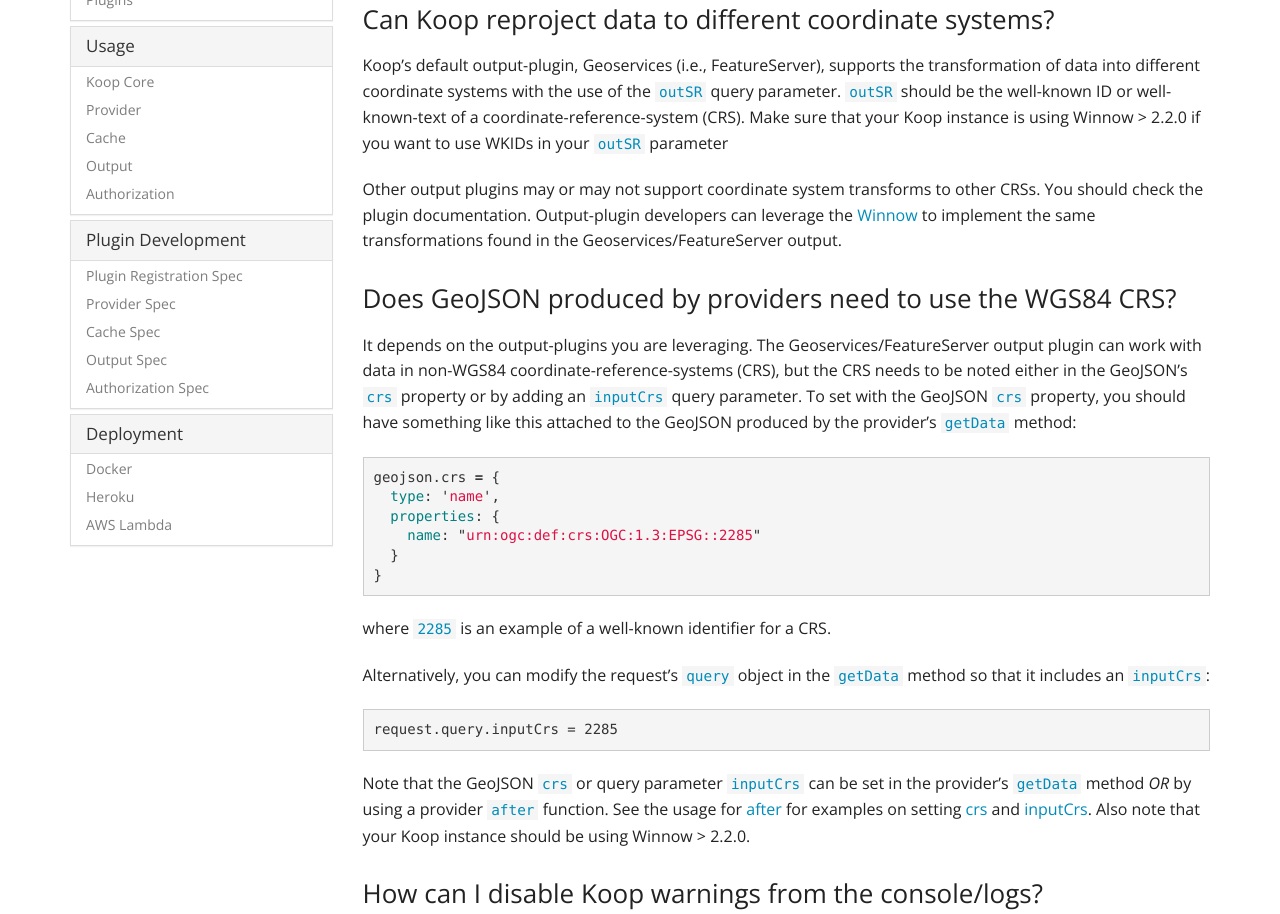
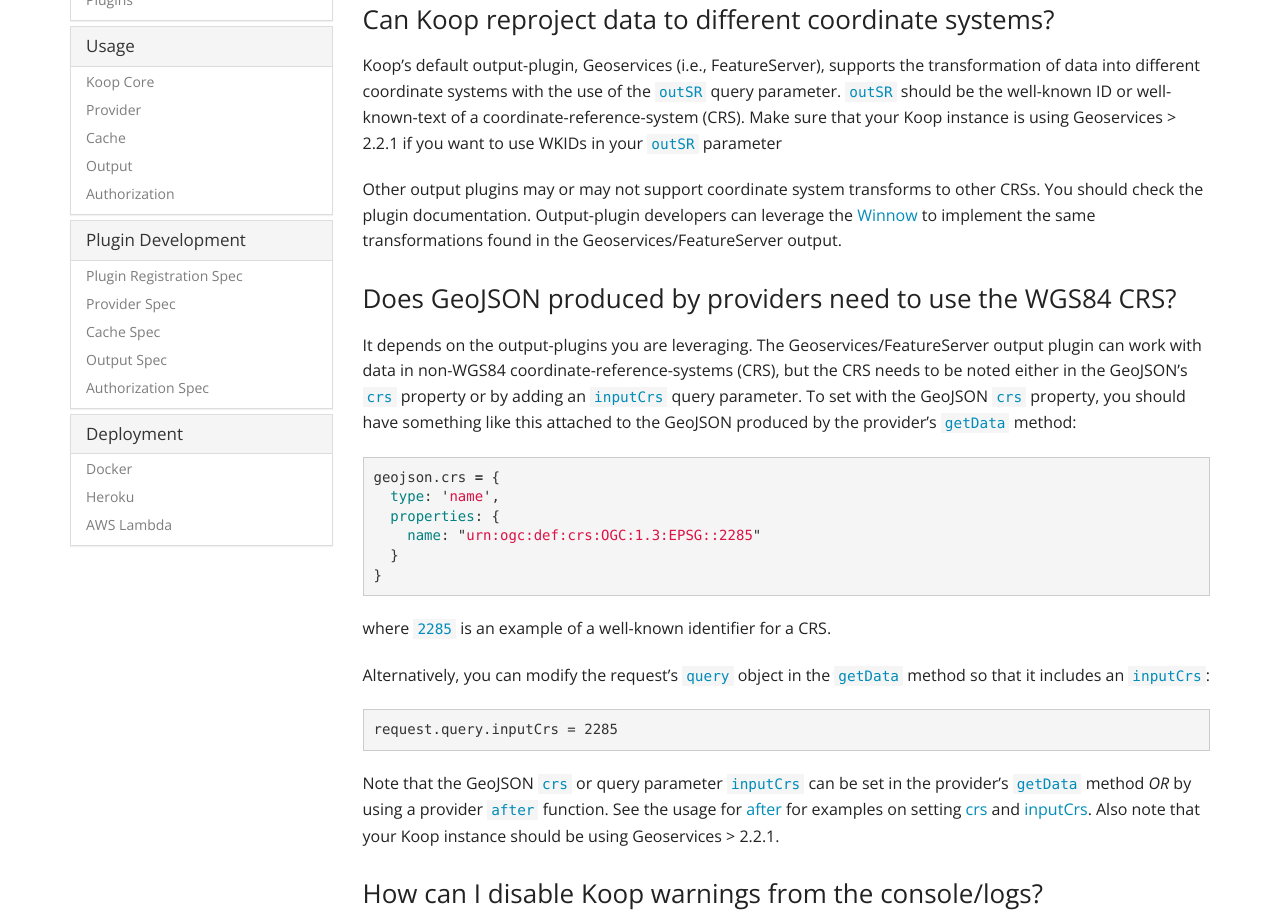
Before and after one commit to koopjs/koopjs.github.io, a Jekyll site: the page built from _docs/basics/faqs.md, in a window 1280 px wide and 1400 px high. Shown: the part 483-1397 px from the top of the window. Built offline with Jekyll 4.4.1, drawn with Linux system fonts in a browser that asks for light colours; nearby versions of some CDN libraries.

Commit message:
Bump version references.

````diff
--- a/_docs/basics/faqs.md
+++ b/_docs/basics/faqs.md
@@ -17,7 +17,7 @@
 ```
 
 ### Can Koop reproject data to different coordinate systems?
-Koop's default output-plugin, Geoservices (i.e., FeatureServer), supports the transformation of data into different coordinate systems with the use of the `outSR` query parameter. `outSR` should be the well-known ID or well-known-text of a coordinate-reference-system (CRS).  Make sure that your Koop instance is using Winnow > 2.2.0 if you want to use WKIDs in your `outSR` parameter
+Koop's default output-plugin, Geoservices (i.e., FeatureServer), supports the transformation of data into different coordinate systems with the use of the `outSR` query parameter. `outSR` should be the well-known ID or well-known-text of a coordinate-reference-system (CRS).  Make sure that your Koop instance is using Geoservices > 2.2.1 if you want to use WKIDs in your `outSR` parameter
 
 Other output plugins may or may not support coordinate system transforms to other CRSs.  You should check the plugin documentation.  Output-plugin developers can leverage the [Winnow](https://github.com/koopjs/winnow) to implement the same transformations found in the Geoservices/FeatureServer output.
 
@@ -40,7 +40,7 @@
 request.query.inputCrs = 2285
 ```
 
-Note that the GeoJSON `crs` or query parameter `inputCrs` can be set in the provider's `getData` method _OR_ by using a provider `after` function.  See the usage for [after](../usage/provider#after) for examples on setting [crs](../usage/provider#figure-5) and [inputCrs](../usage/provider#figure-6). Also note that your Koop instance should be using Winnow > 2.2.0.
+Note that the GeoJSON `crs` or query parameter `inputCrs` can be set in the provider's `getData` method _OR_ by using a provider `after` function.  See the usage for [after](../usage/provider#after) for examples on setting [crs](../usage/provider#figure-5) and [inputCrs](../usage/provider#figure-6). Also note that your Koop instance should be using Geoservices > 2.2.1.
 
 ### How can I disable Koop warnings from the console/logs?
 You may see Koop related warnings in the console output.  Most often these are related to an unset `idField`, an `idField` that has an invalid value, or invalid GeoJSON.  Note that invalid GeoJSON warnings may occur for any GeoJSON that does not conform to the specification noted by [IEFT](https://tools.ietf.org/html/rfc7946).  Koop can work with non-standard GeoJSON (e.g., polygons with reversed winding are okay), so in many or most cases these warnings can be ignored.  The warnings can be disabled by setting the `KOOP_WARNINGS` environment variable prior to start-up:
````
Also changed, not shown: _posts/2020-12-11-coordinate-systems.md (+2 -2 lines).
